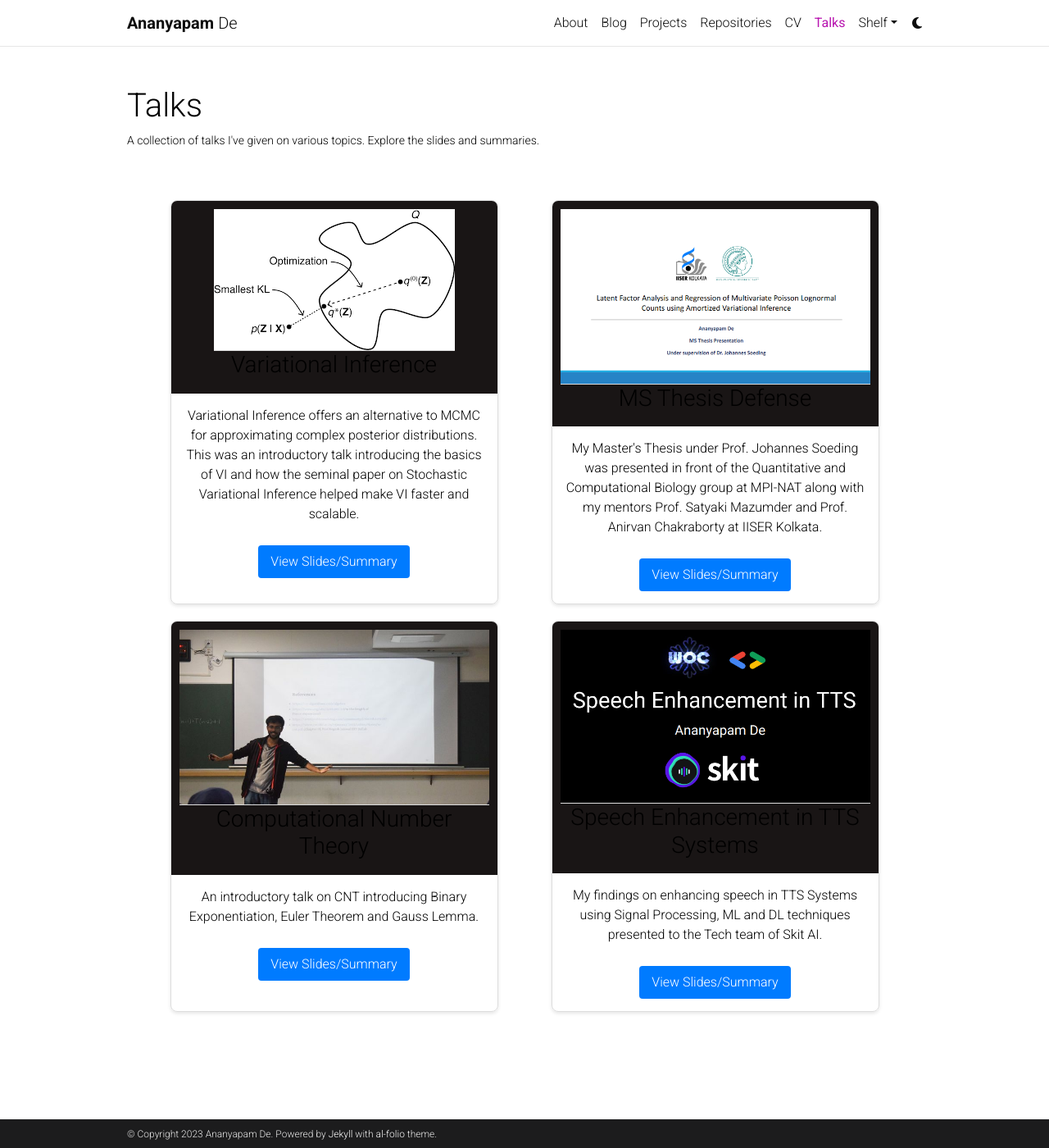
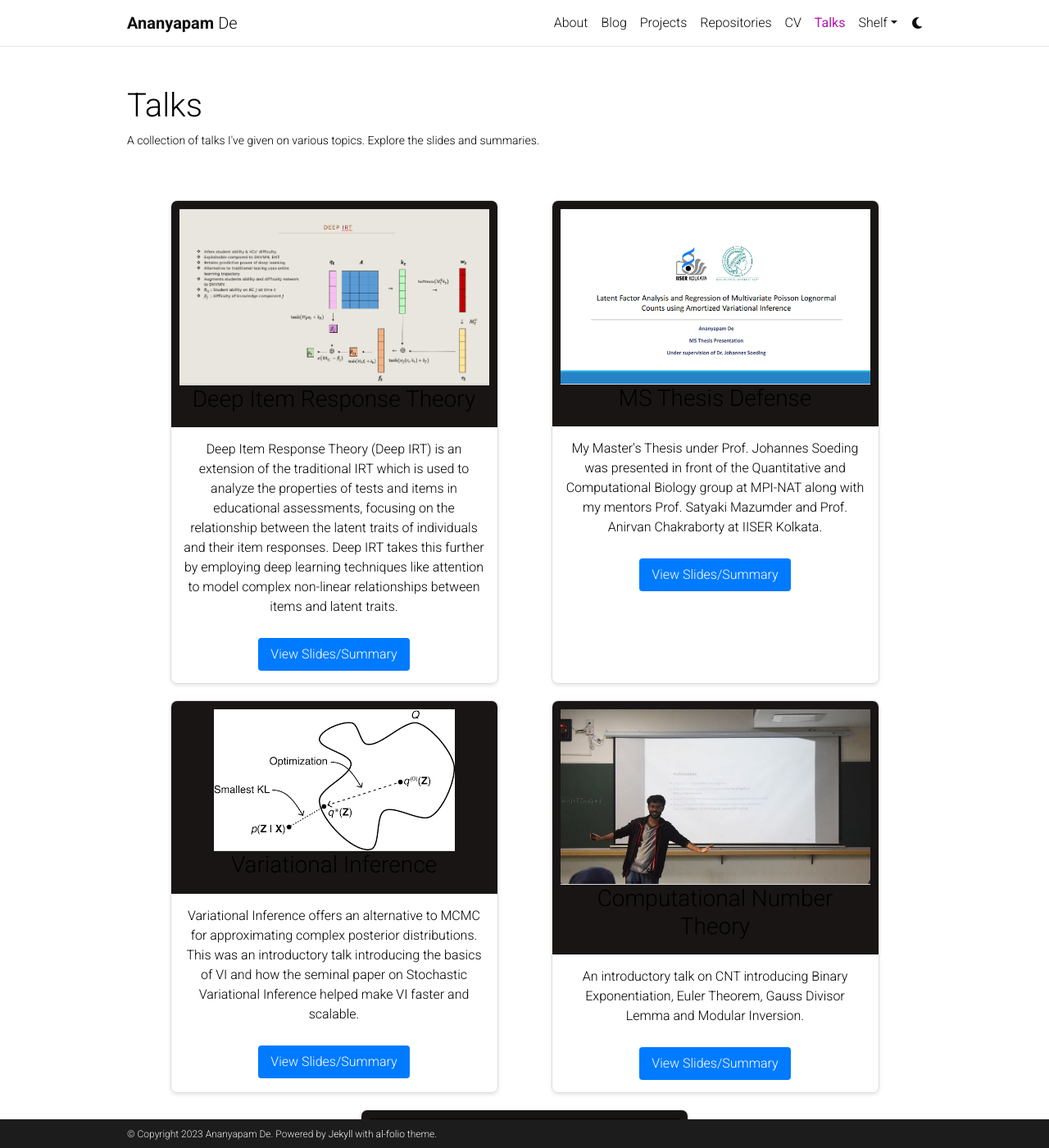
Before and after one commit to Ananyapam7/ananyapam7.github.io, a Jekyll site: the page built from _pages/talks.md, in a window 1280 px wide and 1400 px high. Shown: the whole window at 82% size. Built offline with Jekyll 4.4.1, drawn with Linux system fonts in a browser that asks for light colours; comment, search, counter and statistics services are not loaded; a style sheet for code colours, icons or effects is not loaded.

Commit message:
add talks

```diff
--- a/_pages/talks.md
+++ b/_pages/talks.md
@@ -7,17 +7,21 @@
 nav_order: 9
 
 talks:
+  - title: "Deep Item Response Theory"
+    thumbnail: ../assets/img/deep_irt.png
+    description: "Deep Item Response Theory (Deep IRT) is an extension of the traditional IRT which is used to analyze the properties of tests and items in educational assessments, focusing on the relationship between the latent traits of individuals and their item responses. Deep IRT takes this further by employing deep learning techniques like attention to model complex non-linear relationships between items and latent traits."
+    link: ../assets/pdf/Presentation_Deep_learning_IRT_final.pdf
+  - title: "MS Thesis Defense"
+    thumbnail: ../assets/img/ms_page2.png
+    description: "My Master's Thesis under Prof. Johannes Soeding was presented in front of the Quantitative and Computational Biology group at MPI-NAT along with my mentors Prof. Satyaki Mazumder and Prof. Anirvan Chakraborty at IISER Kolkata."
+    link: ../assets/pdf/MS_Thesis_Presentation.pdf
   - title: "Variational Inference"
     thumbnail: ../assets/img/vi.png
     description: "Variational Inference offers an alternative to MCMC for approximating complex posterior distributions. This was an introductory talk introducing the basics of VI and how the seminal paper on Stochastic Variational Inference helped make VI faster and scalable."
     link: ../assets/pdf/vi_talk.pdf
-  - title: "MS Thesis Defense"
-    thumbnail: ../assets/img/ms_page2.png
-    description: "My Master's Thesis under Prof. Johannes Soeding was presented in front of the Quantitative and Computational Biology group at MPI-NAT along with my mentors Prof. Satyaki Mazumder and Prof. Anirvan Chakraborty at IISER Kolkata."
-    link: ../assets/pdf/MS_Thesis_Presentation.pdf
   - title: "Computational Number Theory"
     thumbnail: ../assets/img/img1_talk1.jpg
-    description: "An introductory talk on CNT introducing Binary Exponentiation, Euler Theorem and Gauss Lemma."
+    description: "An introductory talk on CNT introducing Binary Exponentiation, Euler Theorem, Gauss Divisor Lemma and Modular Inversion."
     link: ../assets/pdf/Fast_Exp_Talk.pdf
   - title: "Speech Enhancement in TTS Systems"
     thumbnail: ../assets/img/Skit_TTS.png
```
